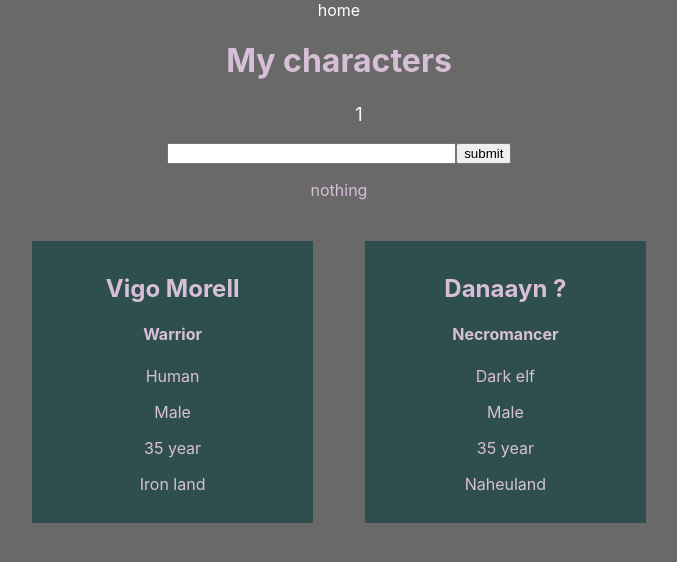
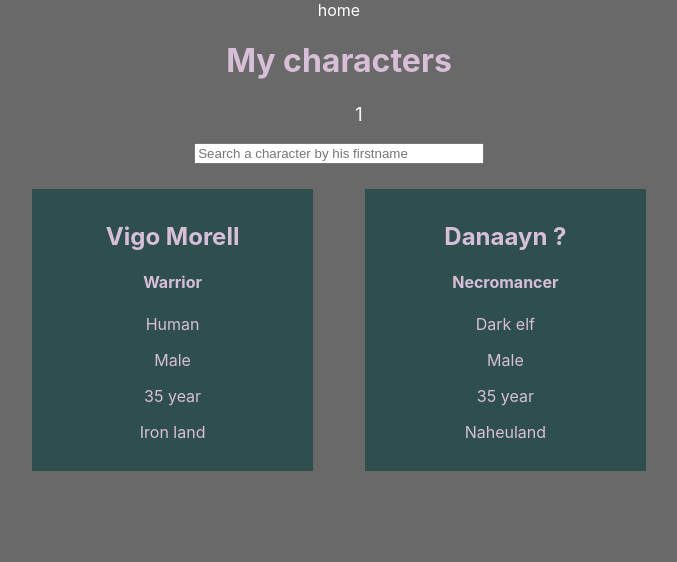
Before and after one commit to Runolf/character_manager, a React (Create React App) app: page /characters in a window 1280 px wide. Shown: the top 562 px of the page, without its empty margins (301-978 px from the left). Built offline with nearby package versions, Linux system fonts and the light colour scheme.

Commit message:
added working character searching bar by his firstname

```diff
--- a/src/Components/Characters/Characters.jsx
+++ b/src/Components/Characters/Characters.jsx
@@ -8,7 +8,6 @@ const Characters = () => {
 
     const [characters, setCharacters] = useState([]);
     const [valueSubmit, setValueSubmit] = useState("");
-    const [objSearch, setObjSearch] = useState(null);
 
     //for pagination
     const [loading, setLoading] = useState(false);
@@ -22,9 +21,11 @@ const Characters = () => {
         .then(data => {
             setCharacters(data.docs)
         })*/
-        setCharacters(MockChar);
+        setCharacters(
+            MockChar.filter((character) => character.firstname.includes(valueSubmit))
+        );
         setLoading(false);
-    },[]);
+    },[valueSubmit]);
 
     if(loading) return <h2>loading...</h2>;
 
@@ -36,23 +37,7 @@ const Characters = () => {
     const paginate = (pageNumber) => setCurrentPage(pageNumber);
 
     const handleSearchCharacter = (e) => {
-        // console.log(e.target.value);
         setValueSubmit(e.target.value);
-
-    }
-
-    const handleSubmit = (e) => {
-        e.preventDefault();
-
-
-        const essai = currentElement.filter((obj) => {
-            return obj.name === valueSubmit;
-        });
-
-        console.log(essai);
-
-        setObjSearch(essai);
-
     }
 
     return (
@@ -67,23 +52,20 @@ const Characters = () => {
                     name="searchCharacter"
                     id="searchCharacter"
                     onChange={handleSearchCharacter}
+                    placeholder="Search a character by his firstname"
                 />
-
-                <button onClick={handleSubmit} type="button">submit</button>
             </form>
-
-            {objSearch != null ?
-                <CharactersInfo character={objSearch} />
-                :
-                <p>nothing</p>
-            }
 
             <div
             className="characterListSmartphone"
             >
-                {currentElement.map((char) => {
+                {currentElement.length !== 0?
+                    currentElement.map((char) => {
                         return <CharactersInfo key={char.id} character={char} />
-                    })}
+                    }) : <p>No character found</p>
+
+                }
+
             </div>
 
         </Fragment>
--- a/src/Components/Pages/Connect.jsx
+++ b/src/Components/Pages/Connect.jsx
@@ -1,4 +1,4 @@
-import React , {Fragment, useEffect, useState} from 'react';
+import React , {Fragment, useState} from 'react';
 import Users from '../../mock-datas/mock-users.json';
 
 
@@ -50,9 +50,7 @@ const Connect = (props) => {
         );
 
         if(connectUser !== undefined) {
-            let test = isUserExists(connectUser);
-            //console.log(test);
-
+            isUserExists(connectUser);
         }
 
 
--- a/src/Components/Pages/homepage.jsx
+++ b/src/Components/Pages/homepage.jsx
@@ -7,7 +7,7 @@ const Homepage = () => {
     const [isGoodUser, setIsGoodUser] = useState();
 
     useEffect(() => {
-        let isGood = (sessionStorage.getItem('isGoodUser') == "true")?true:false;
+        let isGood = (sessionStorage.getItem('isGoodUser') === "true")?true:false;
         setIsGoodUser(isGood);
     }, [])
 
--- a/src/router.jsx
+++ b/src/router.jsx
@@ -26,7 +26,7 @@ const Routeur = () => {
                     home
                 </Link> {" "}
 
-                {sessionStorage.getItem('isGoodUser') == "true" &&
+                {sessionStorage.getItem('isGoodUser') === "true" &&
                     <Fragment>
                         <Link to="/characters" style={style}>
                             myCharacters
```
